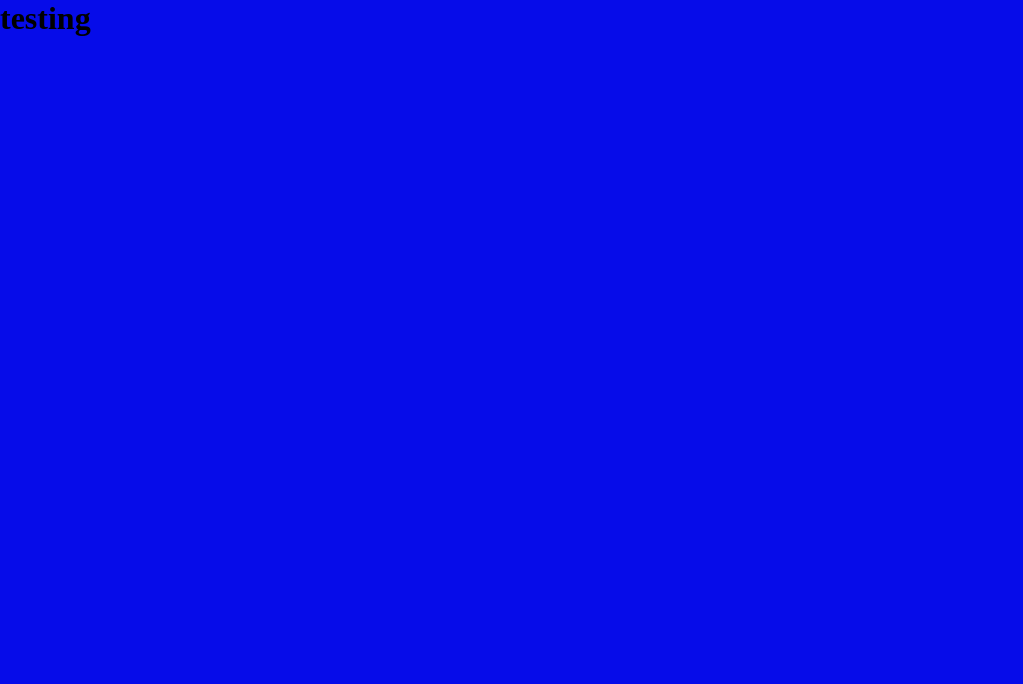
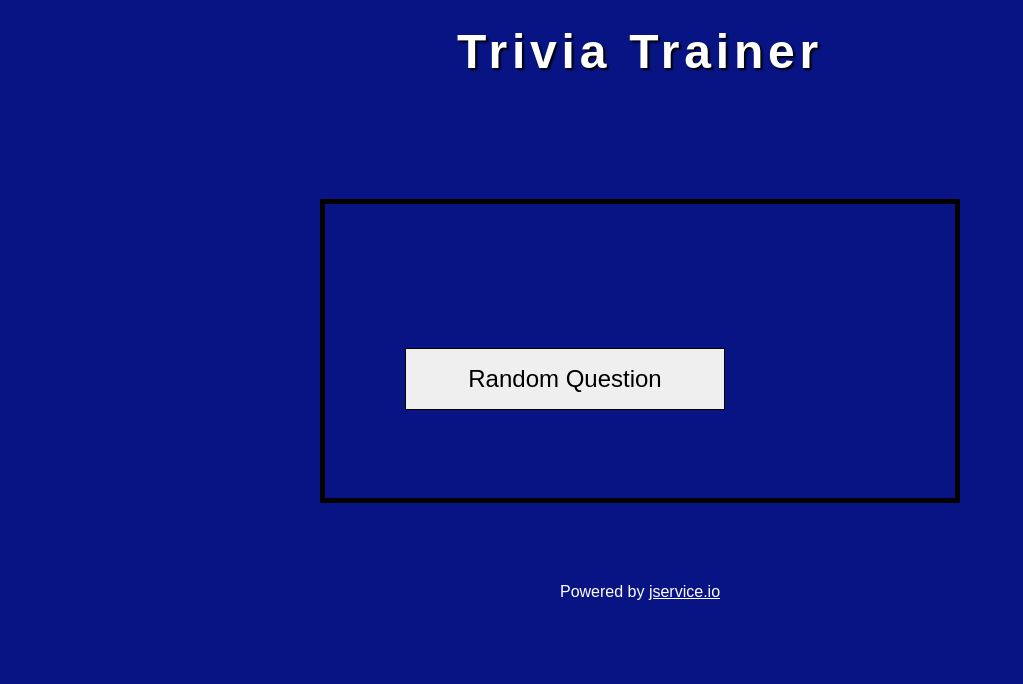
Before and after one commit to tylerspear/trivia_trainer, a plain HTML site: page random.html in a window 1280 px wide. Shown: the whole page, without its empty margins (0-1023 px from the left). Drawn offline with Linux system fonts and the light colour scheme; a web font is replaced by a local one.

Commit message:
more styling and added random question functionality

```diff
--- /dev/null
+++ b/css/random.css
@@ -0,0 +1,47 @@
+:root {
+    --yellow: #FFCC00;
+    --blue: #081484;
+    --white: #fff;
+    --heading: 'Kdam Thmor Pro', sans-serif;
+    --body: 'Tinos', serif;
+}
+
+#random-container {
+    display: flex;
+    width: 50%;
+    margin: 6rem auto 0 auto;
+    flex-direction: column;
+    font-family: var(--body);
+    color: var(--white);
+    margin-top: 6rem;
+    text-transform: uppercase;
+    text-shadow: 2px 2px 2px #000;
+    border: 5px solid #000;
+    padding: 5rem;
+}
+
+#random-container button {
+    padding: 1rem;
+    display: block;
+    width: 20rem;
+    flex: 1 0 auto;
+    font-size: 1.5rem;
+    cursor: pointer;
+    margin-bottom: 0.5rem;
+    border: 1px solid #000;
+}
+
+#question {
+    font-size: 2.5rem;
+    margin-bottom: 1rem;
+}
+
+#category {
+    margin-bottom: 1rem;
+    font-size: 1.5rem;
+}
+
+#answer-text {
+    font-size: 2rem;
+    margin-bottom: 2rem;
+}
--- a/css/style.css
+++ b/css/style.css
@@ -1,11 +1,9 @@
 :root {
     --yellow: #FFCC00;
-    --blue: #060CE9;
+    --blue: #081484;
     --white: #fff;
     --heading: 'Kdam Thmor Pro', sans-serif;
     --body: 'Tinos', serif;
-
-
 }
 
 * {
@@ -20,11 +18,12 @@ body {
 
 .header {
     text-align: center;
-    margin: 1rem 0;
+    margin: 1.5rem 0;
     color: var(--white);
     font-family: var(--heading);
     letter-spacing: 0.3rem;
     font-size: 3rem;
+    text-shadow: 2px 2px 2px #000;
 }
 
 .container {
@@ -33,9 +32,9 @@ body {
 }
 
 .btn-box {
-    padding: 5rem 3rem;
+    padding: 5rem;
     display: inline-block;
-    flex: 0 1 15rem;
+    flex: 0 1 20rem;
     font-size: 2.5rem;
     cursor: pointer;
     color: var(--yellow);
@@ -48,9 +47,20 @@ body {
 }
 
 #game-selector {
-    margin-top: 3rem;
+    margin-top: 6rem;
 }
 
-#random-container {
-    display: none;
+footer {
+    font-family: var(--heading);
+    padding: 5rem;
+    color: var(--white);
+    text-align: center;
 }
+
+footer a {
+    color: var(--white);
+}
+
+footer a:hover {
+    color: var(--yellow);
+}
--- a/js/random.js
+++ b/js/random.js
@@ -3,6 +3,7 @@ const questionEl = document.getElementById('question')
 const randomBtn = document.getElementById('randomBtn')
 const answerEl = document.getElementById('answer-container')
 const answerText = document.getElementById('answer-text')
+const questionCategory = document.getElementById('category')
 
 const TriviaTrainer = (url) => {
 
@@ -15,13 +16,15 @@ const TriviaTrainer = (url) => {
         //clear out any previous answers
         answerText.textContent = ''
 
-        return data
+        return data[0]
     }
 
     async function renderQuestion() {
         randomBtn.disabled = "true"
         const data = await getRandomQuestion()
-        questionEl.textContent = data[0].question
+        console.log(data)
+        questionEl.textContent = data.question
+        questionCategory.textContent = `Category: ${data.category.title}`
 
         //remove any 'reveal answer' buttons that were previously rendered
         answerEl.removeChild(answerEl.firstChild)
@@ -30,7 +33,7 @@ const TriviaTrainer = (url) => {
         const answerBtn = document.createElement('button')
         answerBtn.textContent = "Reveal Answer"
         answerBtn.addEventListener('click', () => {
-            answerText.textContent = data[0].answer
+            answerText.innerHTML = `Answer: ${data.answer}`
             randomBtn.disabled = false
             answerBtn.disabled = true
         })
--- a/random.html
+++ b/random.html
@@ -4,10 +4,30 @@
         <meta charset="UTF-8">
         <meta http-equiv="X-UA-Compatible" content="IE=edge">
         <meta name="viewport" content="width=device-width, initial-scale=1.0">
-    <title>Document</title>
+        <title>Trivia Trainer</title>
+        <link rel="preconnect" href="https://fonts.googleapis.com">
+        <link rel="preconnect" href="https://fonts.gstatic.com" crossorigin>
+        <link href="https://fonts.googleapis.com/css2?family=Kdam+Thmor+Pro&family=Merriweather:ital,wght@1,300&family=Orelega+One&family=Tinos&display=swap" rel="stylesheet">
         <link rel="stylesheet" href="css/style.css">
+        <link rel="stylesheet" href="css/random.css">
     </head>
 <body>
-    <h1>testing</h1>
+    <h1 class="header">Trivia Trainer</h1>
+    <section class="container">
+        <section id="random-container">
+            <h4 id="category"></h4>
+            <h3 id="question"></h3>
+            <h4 id="airdate"></h4>
+            <h4 id="answer-text"></h4>
+            <div id="answer-container">
+            </div>
+
+            <button id="randomBtn">Random Question</button>
+        </section>
+    </section>
+    <footer>
+        <span>Powered by <a href="https://jservice.io/">jservice.io</a></span>
+    </footer>
+    <script src="js/random.js"></script>
 </body>
 </html>
```
Also changed, not shown: index.html (+4 -11 lines). Lines whose indentation alone changed are shown as unchanged.
